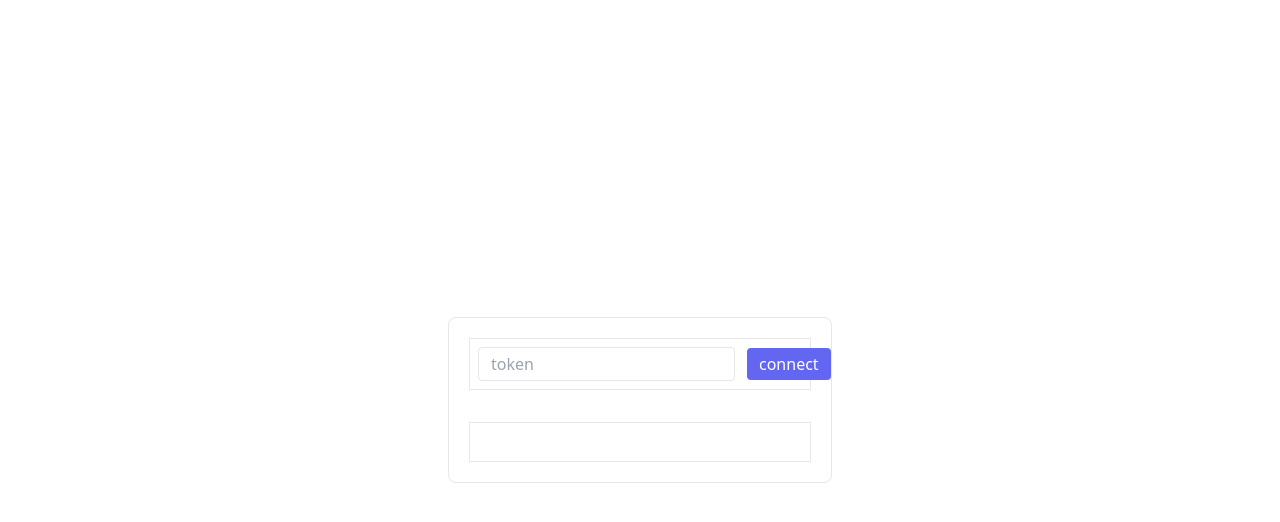
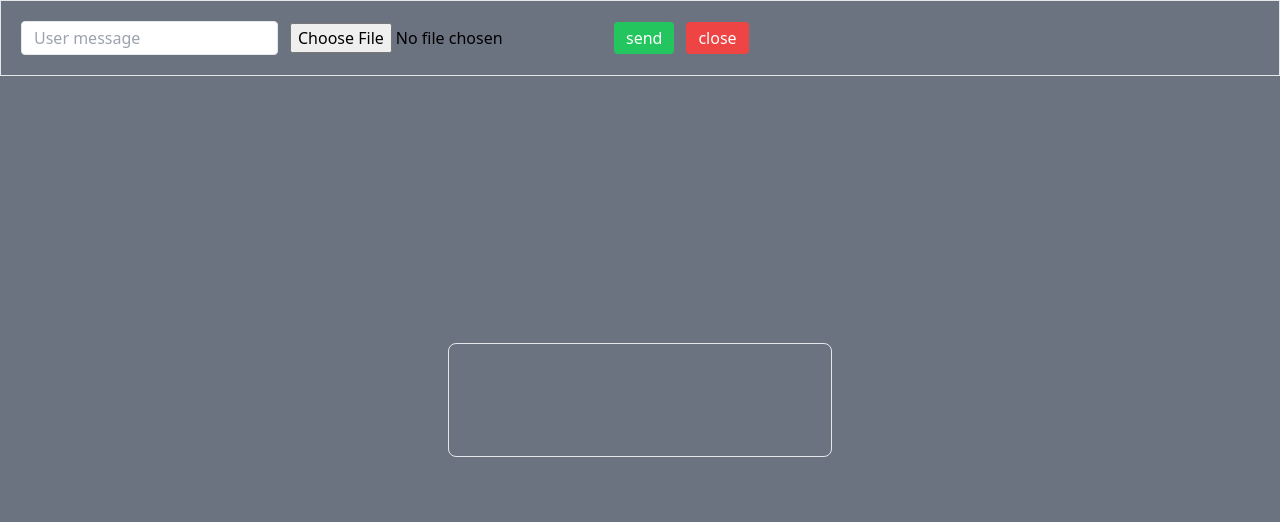
Before and after one commit to bin-r00t/socket.io-tester-vanillajs, a website built with webpack: page index.html in a window 1280 px wide. Both pictures are taken after a click on the button "connect". Built offline with nearby package versions, Linux system fonts and the light colour scheme; files whose address does not match are found by name.

Commit message:
update doms

```diff
--- a/index.html
+++ b/index.html
@@ -5,23 +5,71 @@
     <meta name="viewport" content="width=device-width, initial-scale=1.0" />
     <title>user end</title>
   </head>
-  <body class="h-screen flex flex-col justify-center items-center">
-    <div id="app" class="max-w-96 rounded-lg flex flex-col p-5 border">
-      <section class="border p-2 flex items-center gap-3">
+  <body class="h-screen bg-gray-500 flex flex-col justify-center items-center relative">
+    <header class="p-3 absolute top-0 left-0 w-full border">
+      <section class="p-2 flex items-center gap-3">
+        <!-- connect inputs  -->
+        <input
+          id="url"
+          type="text"
+          placeholder="Socket.io Server URL"
+          class="border outline-none p-1 px-3 rounded"
+          value="http://localhost:8000"
+        />
+        <input
+          id="path"
+          type="text"
+          placeholder="path, defaults to /ws"
+          class="border outline-none p-1 px-3 rounded"
+          value="/ws"
+        />
         <input
           id="token"
           type="text"
           placeholder="token"
           class="border outline-none p-1 px-3 rounded"
+          value="asdf"
         />
+
+        <!-- message inputs -->
+        <input
+          id="message-input"
+          type="text"
+          placeholder="User message"
+          class="border outline-none p-1 px-3 rounded hidden"
+        />
+        <input id="file-upload" type="file" class="hidden" />
+
+        <!-- connect button group -->
         <button
           id="connect-btn"
           class="bg-indigo-500 text-white p-1 px-3 rounded"
         >
           connect
         </button>
+
+        <!-- connected button group -->
+        <button
+          id="send-btn"
+          class="bg-green-500 text-white p-1 px-3 rounded hidden"
+        >
+          send
+        </button>
+        <button
+          id="close-btn"
+          class="bg-red-500 text-white p-1 px-3 rounded hidden"
+        >
+          close
+        </button>
+
+        <!-- end  -->
       </section>
-      <section id="messages" class="mt-8 max-h-[640px] min-h-10 overflow-y-auto border flex flex-col gap-2 p-3"></section>
+    </header>
+    <div id="app" class="w-96 rounded-lg flex flex-col p-5 border">
+      <section
+        id="messages"
+        class="mt-8 max-h-[640px] min-h-10 overflow-y-auto flex flex-col gap-2 p-3"
+      ></section>
       <template id="message-item">
         <div>
           <p
--- a/src/doms.js
+++ b/src/doms.js
@@ -1,6 +1,15 @@
+import { io } from "socket.io-client";
+import setupWs from "./ws";
+
 const doms = {
   tokenInput: document.getElementById("token"),
-  submitBtn: document.getElementById("connect-btn"),
+  pathInput: document.getElementById("path"),
+  urlInput: document.getElementById("url"),
+  connectBtn: document.getElementById("connect-btn"),
+  fileInput: document.getElementById("file-upload"),
+  messageInput: document.getElementById("message-input"),
+  sendBtn: document.getElementById("send-btn"),
+  closeBtn: document.getElementById("close-btn"),
   messages: document.getElementById("messages"),
   messageTemplate: document.getElementById("message-item"),
 };
@@ -29,6 +38,39 @@ function addImageMessage(imgUrlOrBuffer) {
   }
 }
 
+/**
+ * 开启socketio链接
+ */
+export function handleConnect() {
+  const client = io(`${doms.urlInput.value}/?token=${doms.tokenInput.value}`, {
+    path: doms.pathInput.value,
+  });
+  setupWs(client);
+  hideConnectButton();
+}
+
+export function hideConnectButton() {
+  doms.connectBtn.classList.add("hidden");
+  doms.urlInput.classList.add("hidden");
+  doms.tokenInput.classList.add("hidden");
+  doms.pathInput.classList.add("hidden");
+  doms.closeBtn.classList.remove("hidden");
+  doms.sendBtn.classList.remove("hidden");
+  doms.messageInput.classList.remove("hidden");
+  doms.fileInput.classList.remove("hidden");
+}
+
+export function showConnectButton() {
+  doms.connectBtn.classList.remove("hidden");
+  doms.urlInput.classList.remove("hidden");
+  doms.tokenInput.classList.remove("hidden");
+  doms.pathInput.classList.remove("hidden");
+  doms.closeBtn.classList.add("hidden");
+  doms.sendBtn.classList.add("hidden");
+  doms.messageInput.classList.add("hidden");
+  doms.fileInput.classList.add("hidden");
+}
+
 export default doms;
 
 export { addMessage, addImageMessage };
--- a/src/index.js
+++ b/src/index.js
@@ -1,18 +1,8 @@
 // import "normalize.css";
 import "./styles/index.css";
-import doms, { addImageMessage } from "./doms.js";
-import io from "socket.io-client";
-import setupWs from "./ws.js";
+import doms, { addImageMessage, handleConnect } from "./doms.js";
 
-doms.submitBtn.addEventListener("click", function () {
-  const client = io(`http://localhost:8000/?token=${doms.tokenInput.value}`, {
-    path: "/ws",
-  });
-
-  console.log("[*] trying to connect: ", doms.tokenInput.value, client);
-  setupWs(client);
-});
-
+doms.connectBtn.addEventListener("click", handleConnect);
 
 // it's ok:
 // addImageMessage('https://img1.baidu.com/it/u=3202535497,3158044562&fm=253&fmt=auto&app=120&f=JPEG?w=500&h=500')
--- a/src/ws.js
+++ b/src/ws.js
@@ -1,4 +1,4 @@
-import { addMessage, addImageMessage } from "./doms.js";
+import { addMessage, addImageMessage, showConnectButton } from "./doms.js";
 import E from "@/events";
 
 let log = (args) => console.log(`[*] ${args}`);
@@ -6,6 +6,7 @@ let log = (args) => console.log(`[*] ${args}`);
 export default function setupWs(io) {
   io.on("disconnect", () => {
     addMessage("disconnect");
+    showConnectButton();
   });
   io.on("connect", () => {
     addMessage("connected");
```
